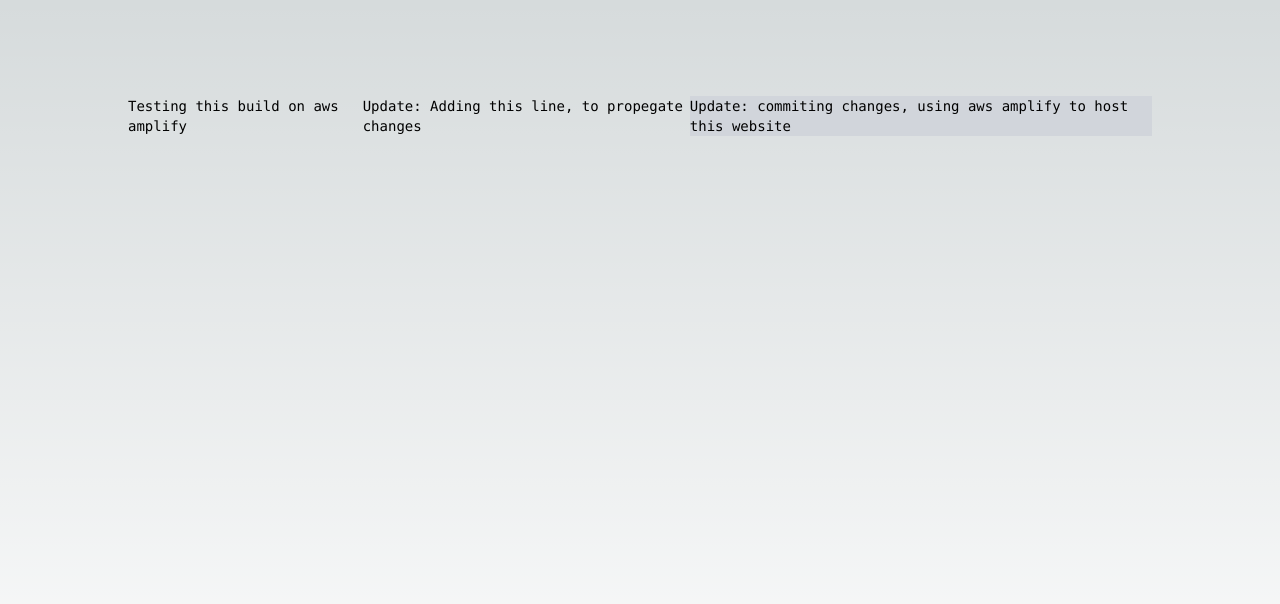
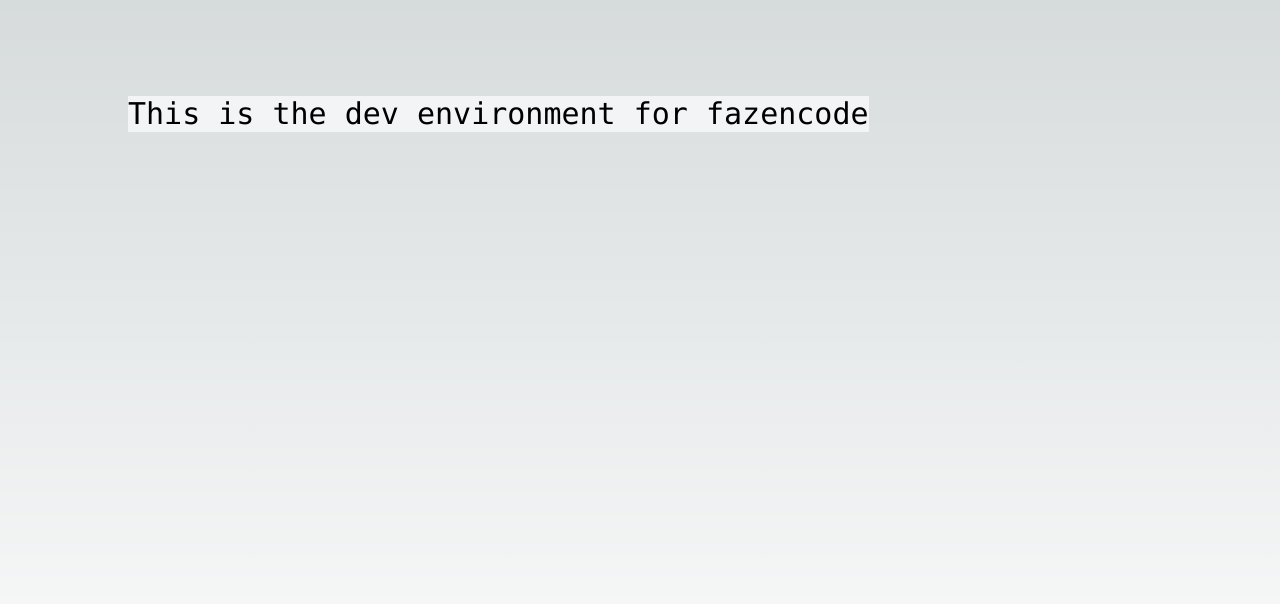
Before and after one commit to FazeNCode/fazencode, a Next.js app: page / in a window 1280 px wide. Shown: the top 604 px of the page. Built offline with nearby package versions, Linux system fonts and the light colour scheme.

Commit message:
first commit on dev environment

```diff
--- a/src/pages/index.tsx
+++ b/src/pages/index.tsx
@@ -10,9 +10,8 @@
     >
       <div className="z-10 w-full max-w-5xl items-center justify-between font-mono text-sm lg:flex">
 
-      <p> Testing this build on aws amplify</p>
-      <p> Update: Adding this line, to propegate changes</p>
-      <p className='bg-gray-300'> Update: commiting changes, using aws amplify to host this website</p>
+    <p className='bg-gray-100 text-3xl'>This is the dev environment for fazencode</p>
+
       </div>
     </main>
   )
```
